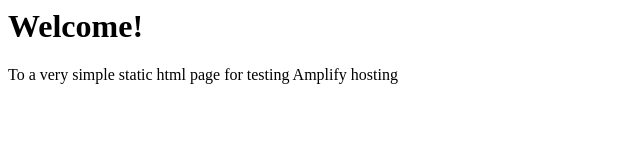
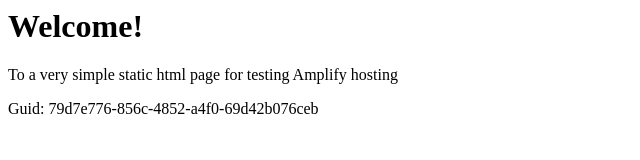
Before and after one commit to aws-aemilia-bom/Github-PR-Commit-Integration-Test-DoNotTouch-GitHubAutoBuildCanaryTest-v1-preprod-ap-south-1, a website: page src/index.html in a window 1280 px wide. Shown: the whole page, without its empty margins (0-640 px from the left). Drawn offline with Linux system fonts and the light colour scheme.

Commit message:
commit from integ tests

```diff
--- a/src/index.html
+++ b/src/index.html
@@ -1,3 +1,5 @@
+
+
 <html lang="en">
 
 <head>
@@ -10,6 +12,6 @@
 <body>
     <h1>Welcome!</h1>
     <p>To a very simple static html page for testing Amplify hosting</p>
-</body>
+    <p>Guid: 79d7e776-856c-4852-a4f0-69d42b076ceb</p></body>
 
 </html>
```
